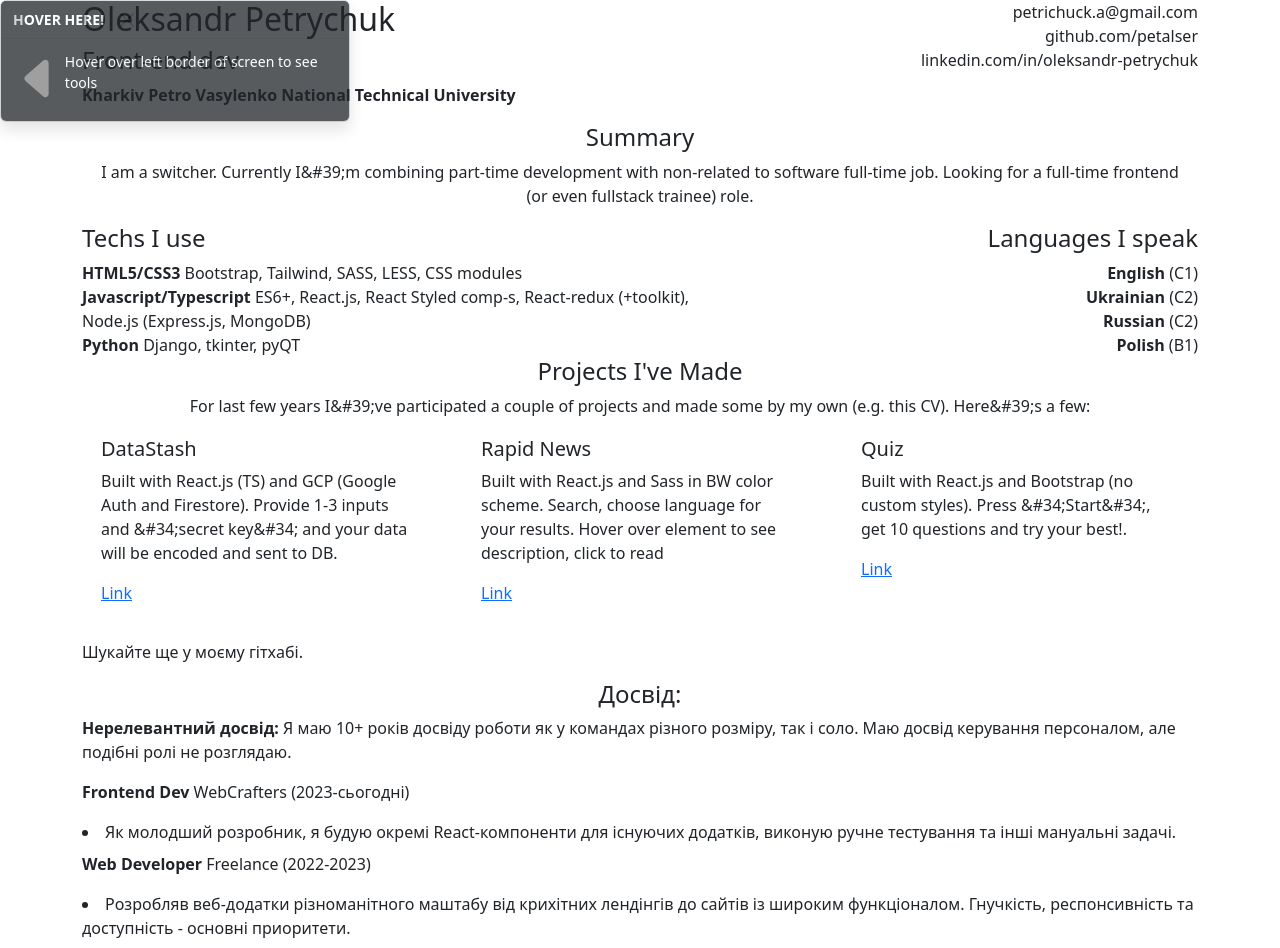
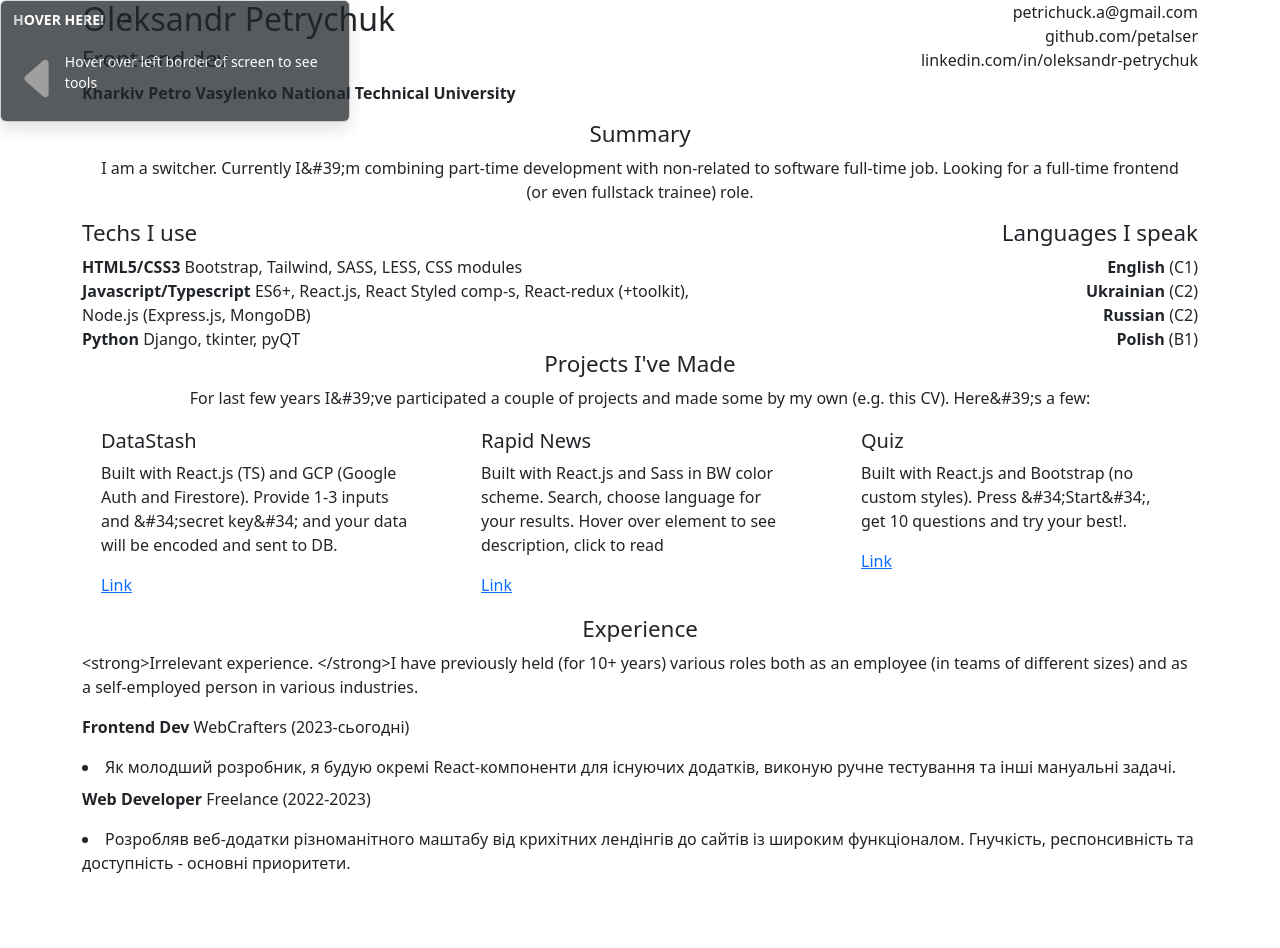
Before and after one commit to petalser/cv-edit, a React (Vite) app: page / in a window 1280 px wide. After the commit the page ends 883 px from the top, so only its background shows below. Built offline with nearby package versions, Linux system fonts and the light colour scheme.

Commit message:
JSON consuming, clean-up

```diff
--- a/src/App.jsx
+++ b/src/App.jsx
@@ -13,12 +13,14 @@ import { useSignals } from "@preact/signals-react/runtime";
 import { effect } from "@preact/signals-react";
 import React, { Suspense, useState } from "react";
 import "bootstrap/dist/css/bootstrap.min.css";
+import "../styles.css";
 
 const Panel = React.lazy(() => import("./components/Panel"));
 const Modal = React.lazy(() => import("./components/Modal"));
 
 function App() {
   useSignals();
+
   let data = signalData.value;
 
   const [targetID, setTargetID] = useState(null);
@@ -27,9 +29,7 @@ function App() {
     const panelTrigger = (event) => {
       isPanelEnabled.value = event.clientX < 30 || isPanelHovered.value;
     };
-
     window.addEventListener("mousemove", panelTrigger);
-
     return () => {
       window.removeEventListener("mousemove", panelTrigger);
     };
@@ -37,9 +37,7 @@ function App() {
 
   const handleShowCard = (id, type) => {
     setTargetID(id);
-
     modalType.value = type;
-    console.log("handler");
   };
 
   return (
@@ -60,67 +58,92 @@ function App() {
       <main id="pageContent" className={`container`}>
         <header className="row">
           <div className="col-md-7 text-start">
-            <h1
-              style={{ fontSize: "2rem" }}
-              id="name"
-              onClick={(e) => showInput(e)}
-            >
+            <h1 id="name" className="hoverFX" onClick={(e) => showInput(e)}>
+              {/* First and last name */}
               {data.name.value}
             </h1>
 
-            <h4 id="role" onClick={(e) => showInput(e)}>
+            <h2 id="role" className="hoverFX" onClick={(e) => showInput(e)}>
+              {/* Role */}
               {data.role.value}
-            </h4>
+            </h2>
 
-            <p id="education" onClick={(e) => showInput(e)}>
+            <p id="education" className="hoverFX" onClick={(e) => showInput(e)}>
+              {/* Education */}
               <strong>{data.education.value}</strong>
             </p>
           </div>
 
           <div className="col-md-5 text-end">
-            <span id="contactLink_1" onClick={(e) => showInput(e)}>
+            <span
+              id="contactLink_1"
+              className="hoverFX"
+              onClick={(e) => showInput(e)}
+            >
+              {/* Contacts[] */}
               {data.contactLink_1.value}
             </span>
             <br />
 
-            <span id="contactLink_2" onClick={(e) => showInput(e)}>
+            <span
+              id="contactLink_2"
+              className="hoverFX"
+              onClick={(e) => showInput(e)}
+            >
+              {/* Contacts[] */}
               {data.contactLink_2.value}
             </span>
             <br />
 
-            <span id="contactLink_3" onClick={(e) => showInput(e)}>
+            <span
+              id="contactLink_3"
+              className="hoverFX"
+              onClick={(e) => showInput(e)}
+            >
+              {/* Contacts[] */}
               {data.contactLink_3.value}
             </span>
           </div>
         </header>
 
         <section className="row m-auto">
-          <h4
+          <h3
             id="summaryTitle"
-            className="text-center"
+            className="text-center hoverFX"
             onClick={(e) => showInput(e)}
           >
+            {/* Summary title */}
             {data.summaryTitle.value}
-          </h4>
+          </h3>
 
           <p
             id="summaryText"
-            className="text-center"
+            className="text-center hoverFX"
             onClick={(e) => showInput(e)}
           >
+            {/* Summary itself */}
             {data.summaryText.value}
           </p>
         </section>
 
         <section className="row">
           <div className="col-md-7">
-            <h4 id="stackTitle" onClick={(e) => showInput(e)}>
+            <h3
+              id="stackTitle"
+              className=" hoverFX"
+              onClick={(e) => showInput(e)}
+            >
+              {/* Title for stack section */}
               {data.stackTitle.value}
-            </h4>
-
+            </h3>
+            <div
+              className="hoverFX"
+              onClick={() => handleShowCard("stackList", "dynamic")}
+            >
+              {/* Stack section filler */}
               {data.stackList.values.map((item, key) => {
                 return (
-                <p key={key} className="mb-0">
+                  <p key={key} className="mb-0 hoverFX">
                     <strong>{item[0]}</strong>
                     {/* add whitespace */}
                     {` ${item[1]}`}
@@ -129,11 +152,22 @@ function App() {
                 );
               })}
             </div>
+          </div>
 
           <div className="col-md-5 text-end">
-            <h4 id="langTitle" onClick={(e) => showInput(e)}>
+            <h3
+              id="langTitle"
+              className=" hoverFX"
+              onClick={(e) => showInput(e)}
+            >
+              {/* Title for languages section */}
               {data.langTitle.value}
-            </h4>
+            </h3>
+            <div
+              className="hoverFX"
+              onClick={() => handleShowCard("langList", "dynamic")}
+            >
+              {/* Languages section filler */}
               {data.langList.values.map((item, key) => {
                 return (
                   <p key={key} className="mb-0">
@@ -145,20 +179,25 @@ function App() {
                 );
               })}
             </div>
+          </div>
         </section>
 
         <section>
           <div className="row">
             <div className="col-md-12 text-center">
-              <h4 id="projectsSectionTitle" onClick={(e) => showInput(e)}>
+              <h3 id="projectsSectionTitle" onClick={(e) => showInput(e)}>
+                {/* Title for projects section */}
                 {data.projectsSectionTitle.value}
-              </h4>{" "}
+              </h3>
+              {/* Projects section summary (if provided) */}
+              {data.projectsSectionSummary.value && (
                 <span id="projectsSectionSummary" onClick={(e) => showInput(e)}>
                   {data.projectsSectionSummary.value}
                 </span>
+              )}
             </div>
           </div>
-
+          {/* Projects itself */}
           <div className="row d-flex flex-row">
             <Card
               content={data.project_1}
@@ -176,18 +215,15 @@ function App() {
               handleClick={() => handleShowCard("project_3", "static")}
             />
           </div>
-
-          <p></p>
-          <p>Шукайте ще у моєму гітхабі.</p>
         </section>
 
         <section>
-          <h4 className="text-center">Досвід:</h4>
-          <p>
-            <strong>Нерелевантний досвід: </strong> Я маю 10+ років досвіду
-            роботи як у командах різного розміру, так і соло. Маю досвід
-            керування персоналом, але подібні ролі не розглядаю.
-          </p>
+          {/* Title for experience section */}
+          <h3 className="text-center">{data.experienceTitle.value}</h3>
+          {/* Summary for experience section (if provided) */}
+          {data.experienceSubtitle.value && (
+            <p>{data.experienceSubtitle.value}</p>
+          )}
           <p>
             <strong>Frontend Dev</strong> WebCrafters (2023-сьогодні)
           </p>
```
Lines whose indentation alone changed are shown as unchanged.
